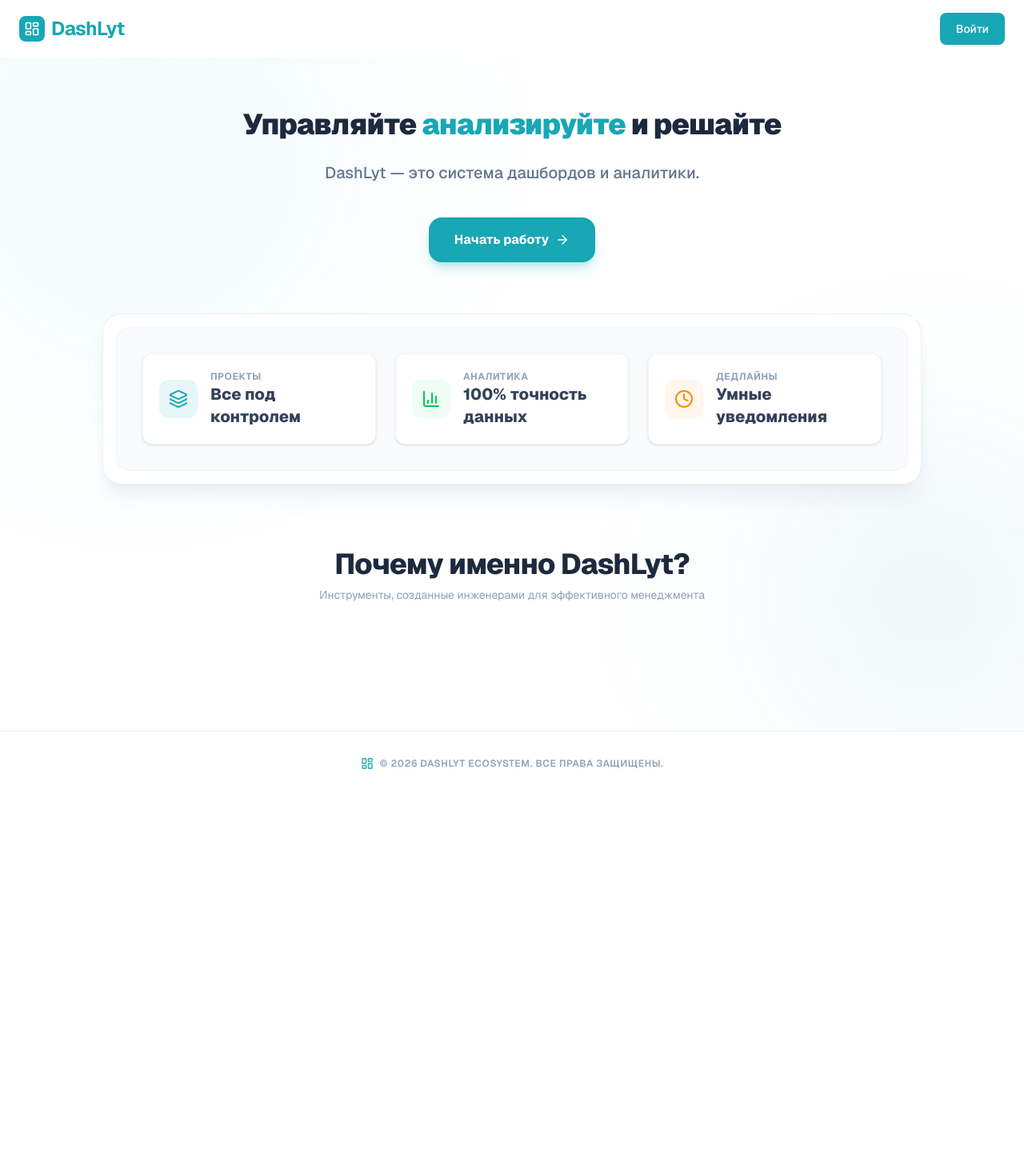
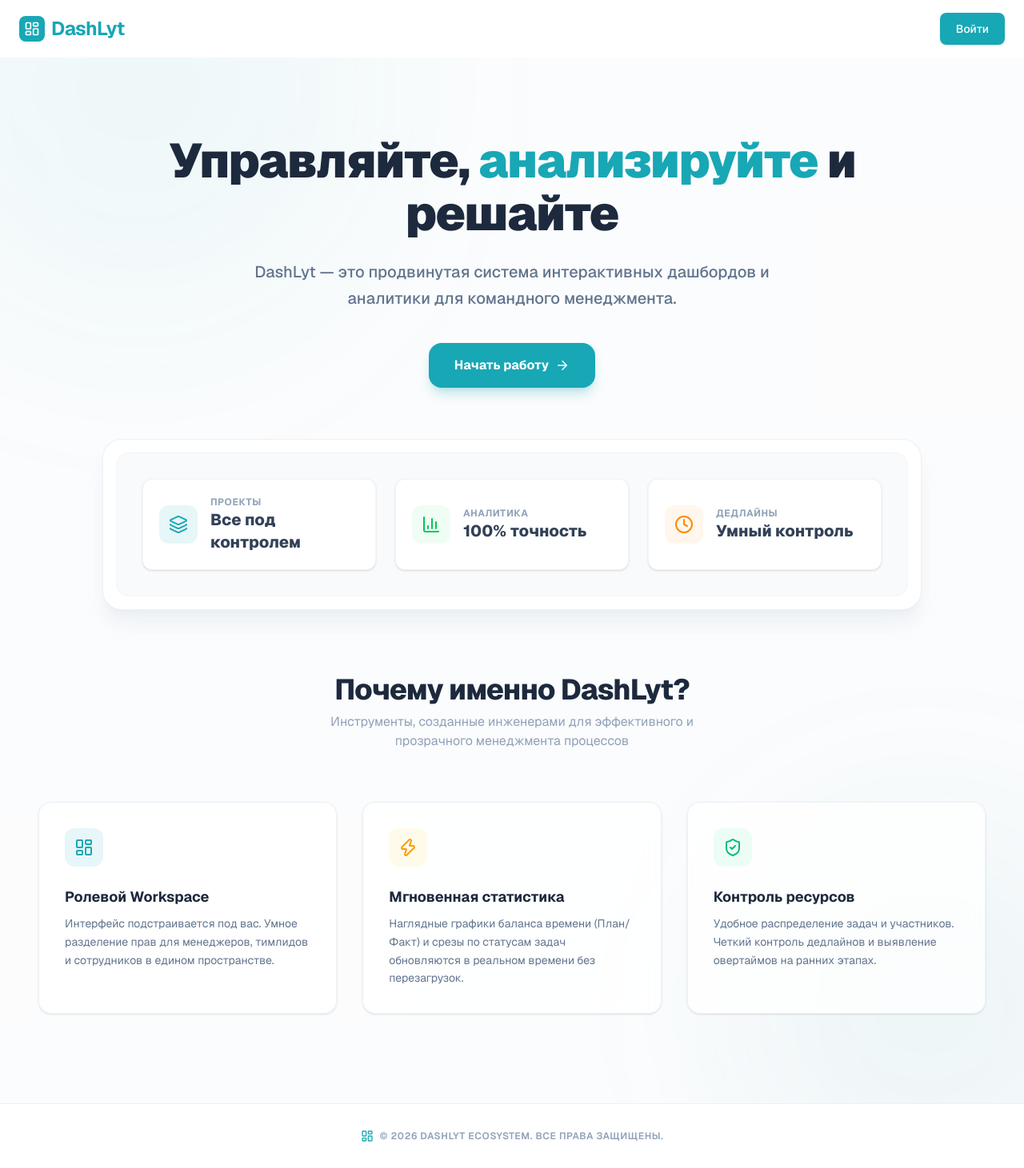
Before and after one commit to Segaoneboy/dashlyt-frontend, a Next.js app: page / in a window 1280 px wide. Shown: the whole page at 80% size. Before the commit the page ends 995 px from the top, so only its background shows below. Built offline with nearby package versions, Linux system fonts and the light colour scheme; no server answers.

Commit message:
feat: update main page

```diff
--- a/app/page.tsx
+++ b/app/page.tsx
@@ -1,61 +1,49 @@
 "use client"
 import Link from 'next/link';
 import {
-    LayoutDashboard,
     Layers,
-    ShieldCheck,
-    Zap,
     ArrowRight,
     BarChart3,
-    Clock
+    Clock,
+    Zap,
+    ShieldCheck,
+    LayoutDashboard
 } from 'lucide-react';
 import { useAuthStore } from '@/store/AuthStore';
 
+export default function Home() {
+    const { isAuthenticated } = useAuthStore();
 
-export default function Home() {
-
-    const {isAuthenticated} = useAuthStore();
+    // Динамически определяем роут в зависимости от авторизации
+    const startWorkHref = isAuthenticated ? "/dashboard" : "/auth";
 
     return (
-        <div className="min-h-screen  font-sans text-[#585858] relative overflow-hidden">
+        <div className="min-h-screen font-sans text-[#585858] relative overflow-hidden bg-slate-50/50">
 
             {/* Фоновые декоративные эффекты (Blur) */}
             <div className="absolute top-[-20%] left-[-10%] w-[600px] h-[600px] bg-[#18a7b5]/5 rounded-full blur-[120px] pointer-events-none" />
             <div className="absolute bottom-[-10%] right-[-10%] w-[500px] h-[500px] bg-[#148d99]/5 rounded-full blur-[100px] pointer-events-none" />
 
-            {/* Шапка */}
+            {/* Hero Section (Главный экран) */}
+            <section className="max-w-7xl mx-auto px-6 md:px-12 pt-24 pb-20 text-center relative z-10">
 
-            {/* Hero Section (Главный экран) */}
-            <section className="max-w-7xl mx-auto px-6 md:px-12 pt-16 pb-20 text-center relative z-10">
-
-
-                <h1 className="text-4xl font-black text-slate-800 tracking-tight max-w-4xl mx-auto leading-[1.1] mb-6">
-                    Управляйте <span className="text-[#18a7b5]">анализируйте</span> и решайте
+                <h1 className="text-4xl md:text-6xl font-black text-slate-800 tracking-tight max-w-4xl mx-auto leading-[1.1] mb-6">
+                    Управляйте, <span className="text-[#18a7b5]">анализируйте</span> и решайте
                 </h1>
 
                 <p className="text-base md:text-xl font-medium text-slate-500 max-w-2xl mx-auto leading-relaxed mb-10">
-                    DashLyt — это система дашбордов и аналитики.
+                    DashLyt — это продвинутая система интерактивных дашбордов и аналитики для командного менеджмента.
                 </p>
 
-                {/* Основное целевое действие */}
+                {/* Чистое и оптимизированное целевое действие */}
                 <div className="flex justify-center items-center">
-                    {isAuthenticated ? (
-                        <Link
-                        href="/dashboard"
+                    <Link
+                        href={startWorkHref}
                         className="w-full sm:w-auto bg-[#18a7b5] hover:bg-[#148d99] text-white px-8 py-4 rounded-2xl font-bold text-base transition-all shadow-lg shadow-[#18a7b5]/25 flex items-center justify-center gap-2 group active:scale-95"
                     >
                         Начать работу
                         <ArrowRight size={18} className="group-hover:translate-x-1 transition-transform" />
                     </Link>
-                    ): (
-                        <Link
-                        href="/auth"
-                        className="w-full sm:w-auto bg-[#18a7b5] hover:bg-[#148d99] text-white px-8 py-4 rounded-2xl font-bold text-base transition-all shadow-lg shadow-[#18a7b5]/25 flex items-center justify-center gap-2 group active:scale-95"
-                    >
-                        Начать работу
-                        <ArrowRight size={18} className="group-hover:translate-x-1 transition-transform" />
-                    </Link>
-                    )}
                 </div>
 
                 {/* Превью дашбоарда */}
@@ -72,29 +60,66 @@ export default function Home() {
                             <div className="p-3 bg-green-50 rounded-xl text-green-500"><BarChart3 size={24}/></div>
                             <div>
                                 <p className="text-xs text-slate-400 font-bold uppercase tracking-wider">Аналитика</p>
-                                <p className="text-xl font-extrabold text-slate-700">100% точность данных</p>
+                                <p className="text-xl font-extrabold text-slate-700">100% точность</p>
                             </div>
                         </div>
                         <div className="flex items-center gap-4 bg-white p-5 rounded-xl border border-slate-100 shadow-sm">
                             <div className="p-3 bg-orange-50 rounded-xl text-orange-400"><Clock size={24}/></div>
                             <div>
                                 <p className="text-xs text-slate-400 font-bold uppercase tracking-wider">Дедлайны</p>
-                                <p className="text-xl font-extrabold text-slate-700">Умные уведомления</p>
+                                <p className="text-xl font-extrabold text-slate-700">Умный контроль</p>
                             </div>
                         </div>
                     </div>
                 </div>
             </section>
 
-            {/* Особенности системы */}
-            <section className="max-w-7xl mx-auto px-6 md:px-12 pb-24 relative z-10">
+            {/* Особенности системы (Красивые новые карточки фич) */}
+            <section className="max-w-7xl mx-auto px-6 md:px-12 pb-28 relative z-10">
                 <div className="text-center mb-16">
                     <h2 className="text-2xl md:text-4xl font-extrabold text-slate-800 tracking-tight">
                         Почему именно DashLyt?
                     </h2>
-                    <p className="text-sm text-slate-400 mt-2">Инструменты, созданные инженерами для эффективного менеджмента</p>
+                    <p className="text-sm md:text-base text-slate-400 mt-2 max-w-lg mx-auto">
+                        Инструменты, созданные инженерами для эффективного и прозрачного менеджмента процессов
+                    </p>
                 </div>
 
+                {/* Сетка фич */}
+                <div className="grid grid-cols-1 md:grid-cols-3 gap-8">
+                    {/* Фича 1 */}
+                    <div className="bg-white/80 backdrop-blur-sm p-8 rounded-2xl border border-slate-200/60 shadow-sm hover:shadow-md transition-all group hover:-translate-y-1 duration-300">
+                        <div className="p-3 bg-[#18a7b5]/10 text-[#18a7b5] rounded-xl w-fit mb-6 group-hover:bg-[#18a7b5] group-hover:text-white transition-colors">
+                            <LayoutDashboard size={24} />
+                        </div>
+                        <h3 className="text-lg font-bold text-slate-800 mb-2">Ролевой Workspace</h3>
+                        <p className="text-sm text-slate-500 leading-relaxed">
+                            Интерфейс подстраивается под вас. Умное разделение прав для менеджеров, тимлидов и сотрудников в едином пространстве.
+                        </p>
+                    </div>
+
+                    {/* Фича 2 */}
+                    <div className="bg-white/80 backdrop-blur-sm p-8 rounded-2xl border border-slate-200/60 shadow-sm hover:shadow-md transition-all group hover:-translate-y-1 duration-300">
+                        <div className="p-3 bg-amber-50 text-amber-500 rounded-xl w-fit mb-6 group-hover:bg-amber-500 group-hover:text-white transition-colors">
+                            <Zap size={24} />
+                        </div>
+                        <h3 className="text-lg font-bold text-slate-800 mb-2">Мгновенная статистика</h3>
+                        <p className="text-sm text-slate-500 leading-relaxed">
+                            Наглядные графики баланса времени (План/Факт) и срезы по статусам задач обновляются в реальном времени без перезагрузок.
+                        </p>
+                    </div>
+
+                    {/* Фича 3 */}
+                    <div className="bg-white/80 backdrop-blur-sm p-8 rounded-2xl border border-slate-200/60 shadow-sm hover:shadow-md transition-all group hover:-translate-y-1 duration-300">
+                        <div className="p-3 bg-emerald-50 text-emerald-500 rounded-xl w-fit mb-6 group-hover:bg-emerald-500 group-hover:text-white transition-colors">
+                            <ShieldCheck size={24} />
+                        </div>
+                        <h3 className="text-lg font-bold text-slate-800 mb-2">Контроль ресурсов</h3>
+                        <p className="text-sm text-slate-500 leading-relaxed">
+                            Удобное распределение задач и участников. Четкий контроль дедлайнов и выявление овертаймов на ранних этапах.
+                        </p>
+                    </div>
+                </div>
             </section>
         </div>
     );
```
